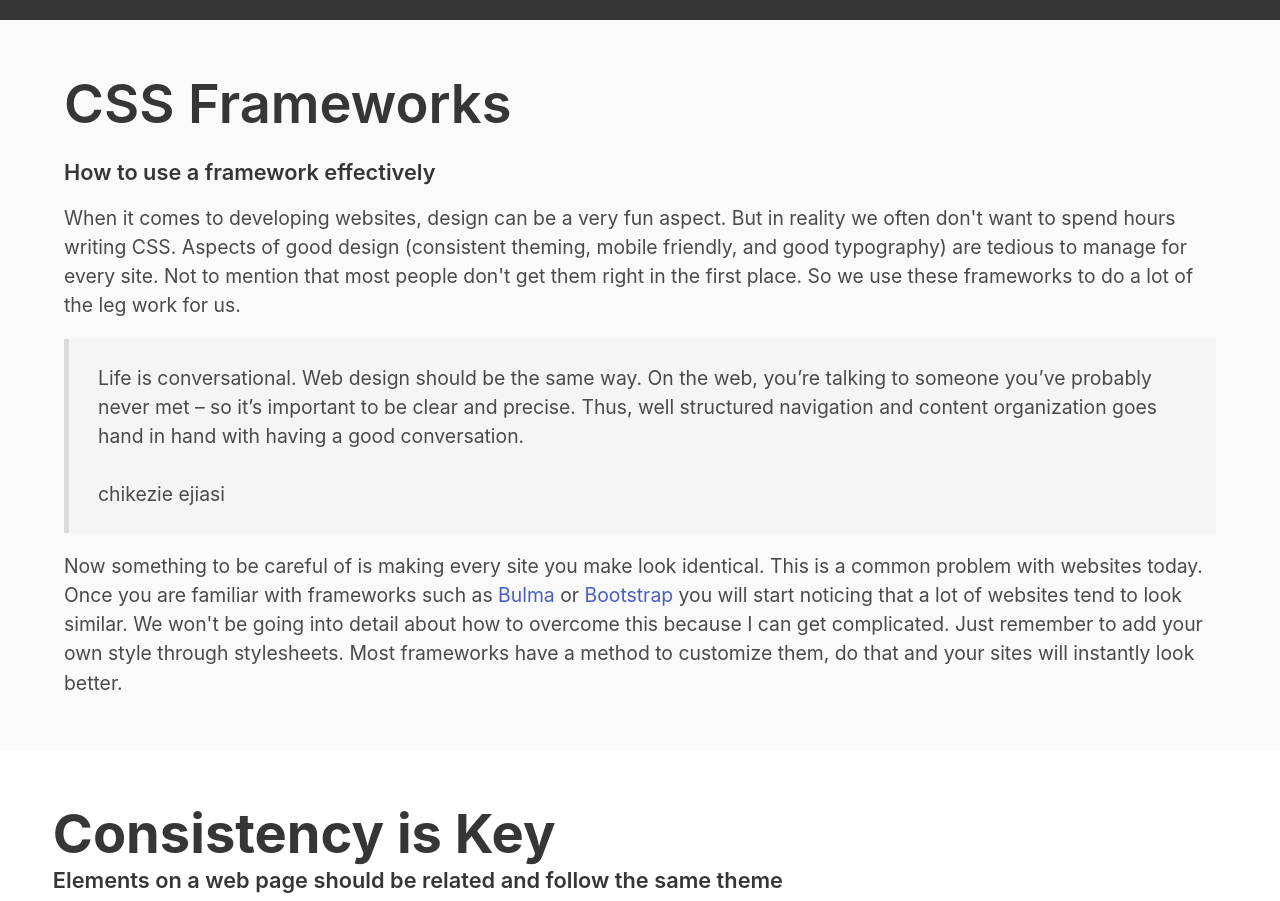
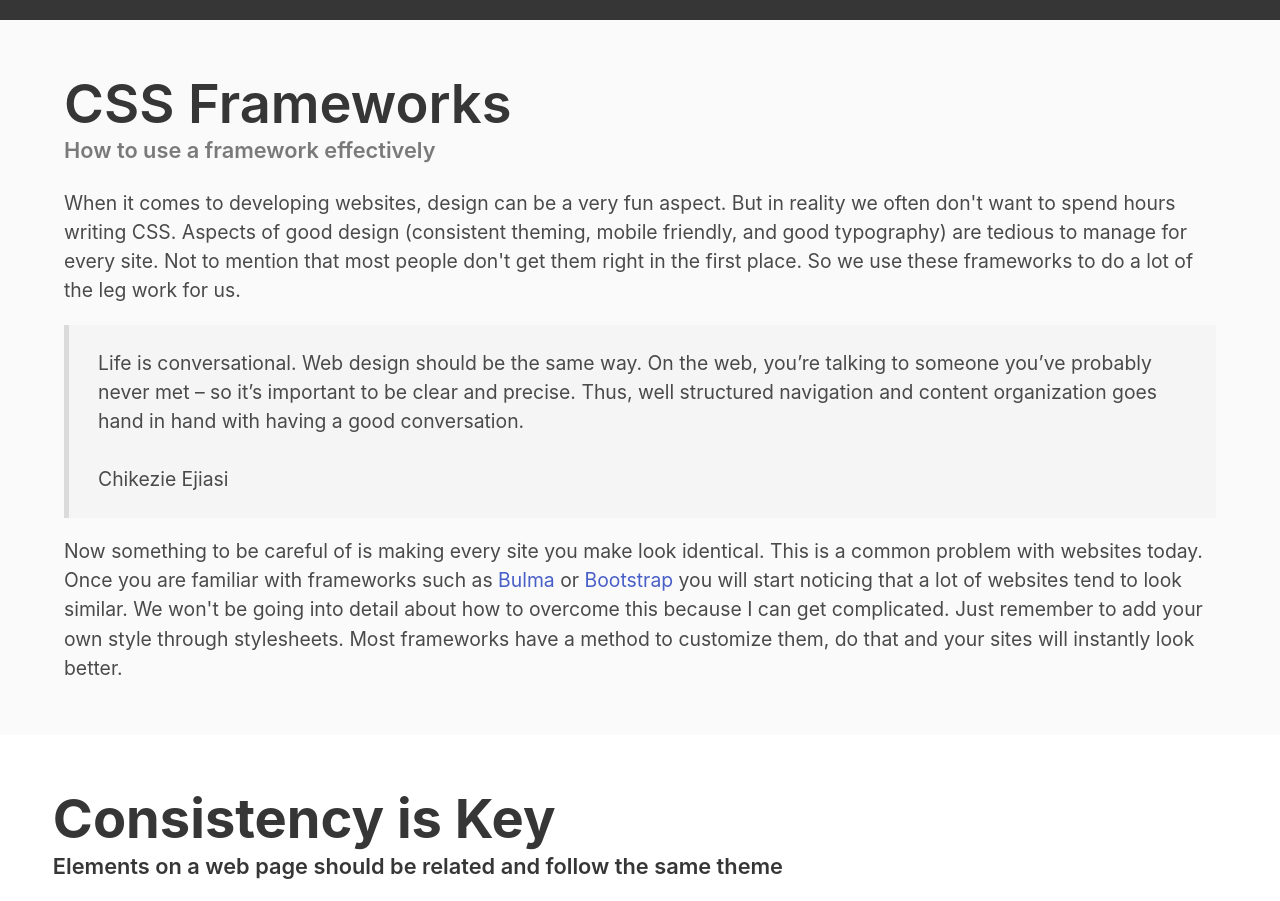
Before and after one commit to jdmar3-comp426/a02-johnmoore98, a website: page index.html in a window 1280 px wide. Shown: the part 780-1681 px from the top of the page. Drawn offline with nearby package versions, Linux system fonts and the light colour scheme; a web font is replaced by a local one.

Commit message:
Second section changes

```diff
--- a/index.html
+++ b/index.html
@@ -25,7 +25,7 @@
     <div class="container">
         <div class="content">
             <h1 class="title">CSS Frameworks</h1>
-            <h5 class="">How to use a framework effectively</h5>
+            <h5 class="subtitle has-text-grey">How to use a framework effectively</h5>
             <p>
 	    	When it comes to developing websites, design can be a very fun aspect.
 		But in reality we often don't want to spend hours writing CSS.
@@ -41,7 +41,7 @@
                 hand with having a good conversation.
                 <br>
                 <br>
-                <span class="">chikezie ejiasi</span>
+                <span class="is-capitalized">chikezie ejiasi</span>
             </blockquote>
             <p>
 	    	Now something to be careful of is making every site you make look identical.
```
